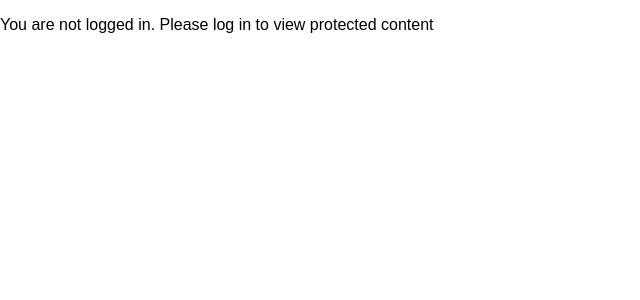
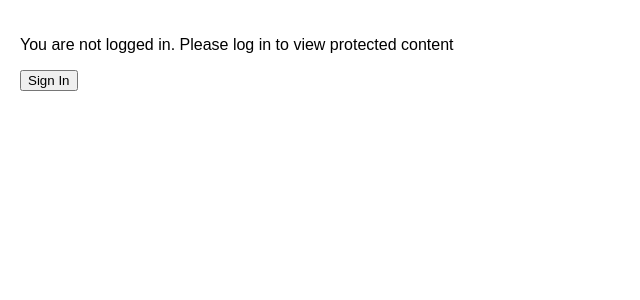
Before and after one commit to elliotaplant/redux-js-restricted-routes, a React (Create React App) app: page / in a window 1280 px wide. Shown: the top 300 px of the page, without its empty margins (0-640 px from the left). Built offline with nearby package versions, Linux system fonts and the light colour scheme.

Commit message:
Finish adding redux

```diff
--- a/src/App.js
+++ b/src/App.js
@@ -5,6 +5,7 @@ import {BrowserRouter as Router, Route, Link, Redirect} from 'react-router-dom'
 import store from './redux/store'
 import {logInUser, logOutUser} from './redux/actions'
 import AuthIndicator from './components/AuthIndicator'
+import AuthButton from './components/AuthButton'
 
 // Pages to display
 const Public = () => <h3>Public</h3>
@@ -88,7 +89,10 @@ const NoAuthRestrictedRoute = restrictedRouteMaker('/protected', mapStateToNoAut
 export default function App() {
   return (
     <Provider store={store}>
-      <AuthIndicator />
+      <div style={{ padding: '20px' }}>
+        <AuthIndicator />
+        <AuthButton />
+      </div>
     </Provider>
   )
 }
--- a/src/components/AuthToggle.js
+++ b/src/components/AuthButton.js
@@ -1,10 +1,10 @@
-// src/components/AuthToggle.js
+// src/components/AuthButton.js
 
 import React from 'react'
 import {connect} from 'react-redux'
 import {logInUser, logOutUser} from '../redux/actions'
 
-const AuthToggle = ({isAuthed, logInUser, logOutUser}) =>(
+const AuthButton = ({isAuthed, logInUser, logOutUser}) =>(
   isAuthed
     ? <button onClick={logOutUser}>Sign Out</button>
     : <button onClick={logInUser}>Sign In</button>
@@ -13,4 +13,4 @@ const AuthToggle = ({isAuthed, logInUser, logOutUser}) =>(
 const mapStateToProps = ({auth: {isAuthed}}) => ({isAuthed})
 const mapDispatchToProps = {logInUser, logOutUser}
 
-export default connect(mapStateToProps, mapDispatchToProps)(AuthToggle)
+export default connect(mapStateToProps, mapDispatchToProps)(AuthButton)
```
Also changed, not shown: 1 other file (tests, documents, lock files or other folders).
